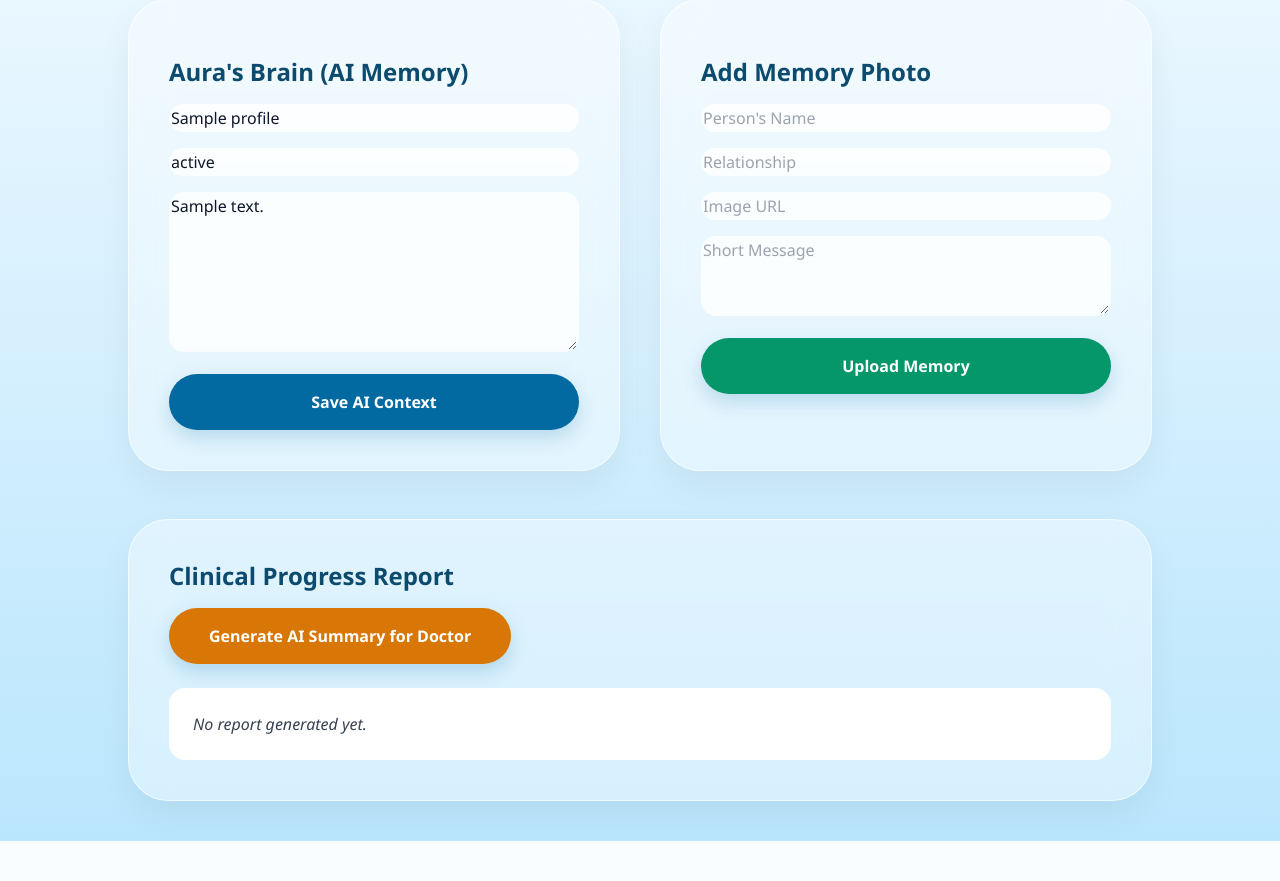
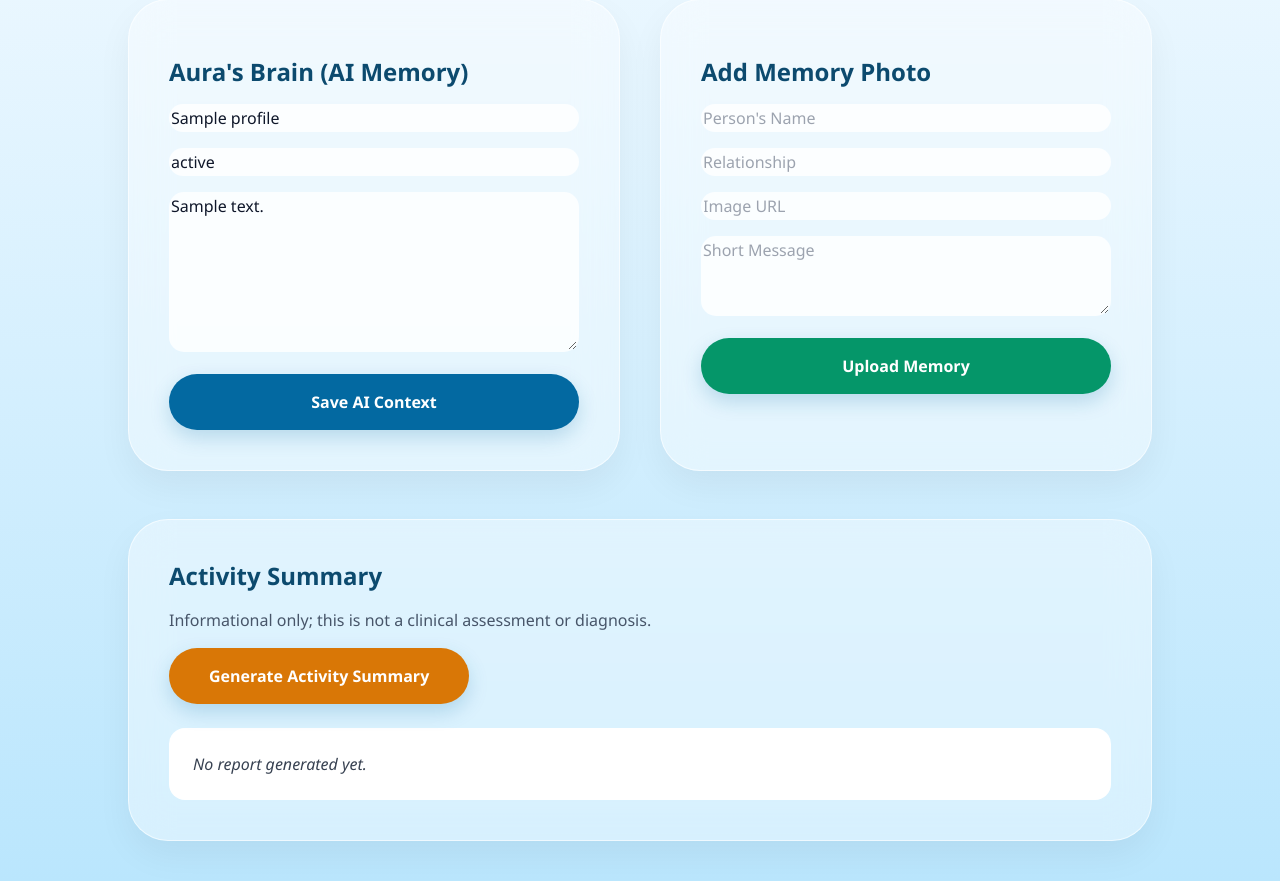
Before and after one commit to dekp23/Auramem, a Python web app: template templates/caregiver.html in a window 1280 px wide. Shown: the part 129-1010 px from the top of the page. Before the commit the page ends 970 px from the top, so only its background shows below. Run offline with Jinja, Linux system fonts and the light colour scheme; the template is opened without the code that fills it: most values are stand-ins (such as "Sample title", 1, 10 or a date in 2020); some libraries are stand-ins or nearby versions.

Commit message:
Add transparent caregiver activity report
Co-authored-by: Copilot App <223556219+Copilot@users.noreply.github.com>

```diff
--- a/templates/caregiver.html
+++ b/templates/caregiver.html
@@ -43,9 +43,10 @@
 
         <!-- Reporting Section -->
         <div class="card p-10">
-            <h2 class="text-2xl font-bold text-sky-900 mb-4">Clinical Progress Report</h2>
-            <button onclick="getReport()" class="btn-main bg-amber-600">Generate AI Summary for Doctor</button>
-            <div id="report-output" class="mt-6 p-6 bg-white rounded-2xl italic text-gray-700">No report generated yet.</div>
+            <h2 class="text-2xl font-bold text-sky-900 mb-4">Activity Summary</h2>
+            <p class="mb-4 text-slate-600">Informational only; this is not a clinical assessment or diagnosis.</p>
+            <button onclick="getReport()" class="btn-main bg-amber-600">Generate Activity Summary</button>
+            <div id="report-output" role="status" aria-live="polite" class="mt-6 p-6 bg-white rounded-2xl italic text-gray-700">No report generated yet.</div>
         </div>
     </div>
 
@@ -55,7 +56,7 @@
             out.innerText = "Analyzing logs...";
             const res = await fetch('/api/generate_report');
             const data = await res.json();
-            out.innerText = data.report;
+            out.innerText = res.ok ? `${data.report}\n\nGenerated: ${data.generated_at}` : data.error;
         }
     </script>
 </body>
```
Also changed, not shown: app.py (+33 -0 lines), tests/test_app.py (+27 -3 lines).
